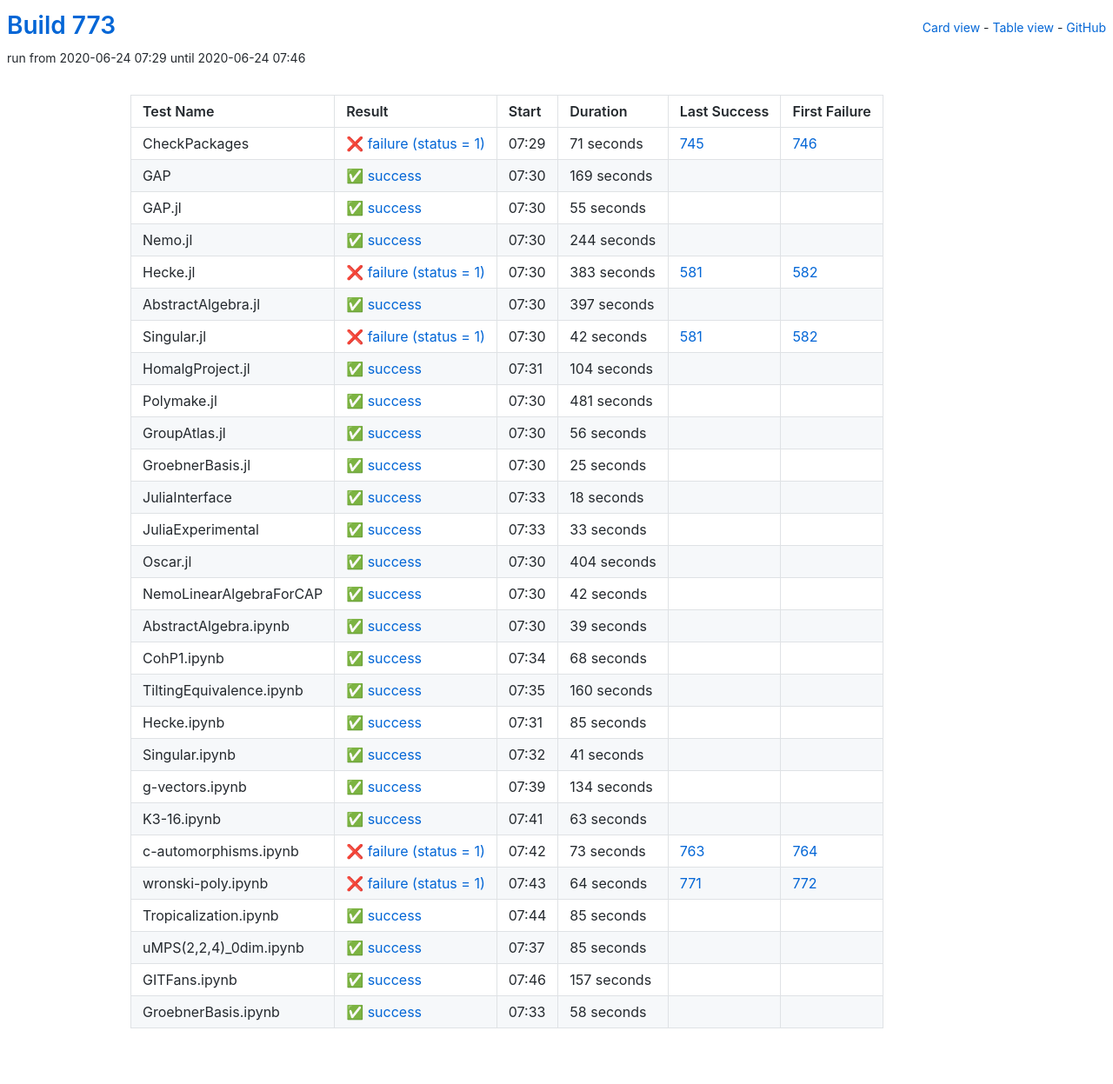
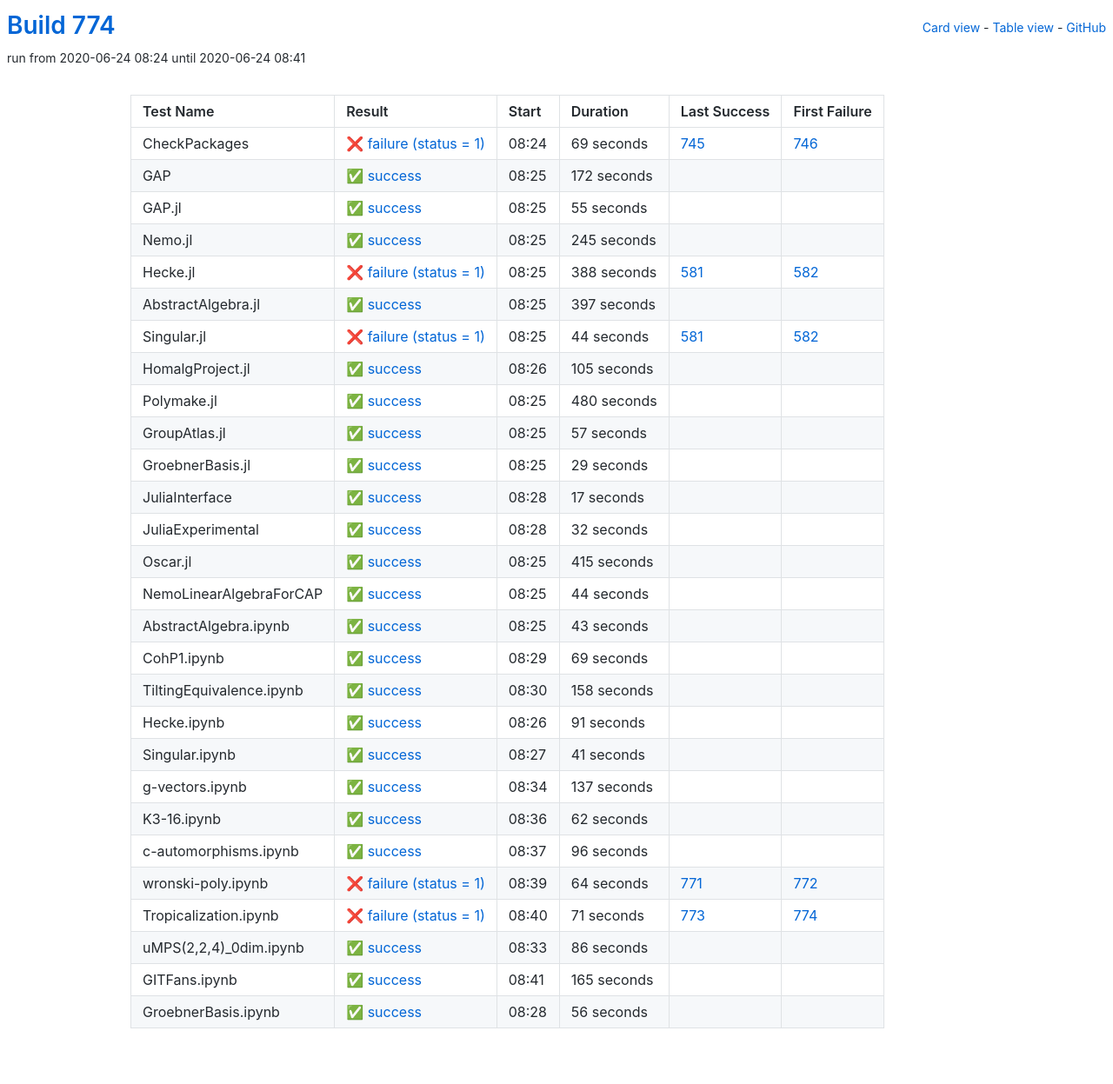
Before and after one commit to oscar-system/oscar-ci-status-1.4, a Jekyll site: the page built from table.html, in a window 1280 px wide. Shown: the whole page at 87% size. Built offline with Jekyll 4.4.1, drawn with Linux system fonts in a browser that asks for light colours.

Commit message:
Build #774

```diff
--- a/_data/ci.yml
+++ b/_data/ci.yml
@@ -1,6 +1,6 @@
 ---
-build: 773
-build_url: https://oscarci.mathematik.uni-kl.de/job/oscar-julia-1.4/773/
+build: 774
+build_url: https://oscarci.mathematik.uni-kl.de/job/oscar-julia-1.4/774/
 job: oscar-julia-1.4
 organization: oscar-system
 repo: oscar-ci-status-1.4
@@ -8,32 +8,32 @@ repourl: https://github.com/oscar-system/oscar-ci-status-1.4
 tests:
 - name: CheckPackages
   id: checkpackages
-  log: https://oscarci.mathematik.uni-kl.de/job/oscar-julia-1.4/773/artifact/logs/build-773/CheckPackages.log
-  start: 2020-06-24 07:29
+  log: https://oscarci.mathematik.uni-kl.de/job/oscar-julia-1.4/774/artifact/logs/build-774/CheckPackages.log
+  start: 2020-06-24 08:24
   success: false
   exitcode: 1
   status: failure
-  duration: 71
+  duration: 69
   last_success: 745
   last_success_url: https://oscarci.mathematik.uni-kl.de/job/oscar-julia-1.4/745/
   first_failure: 746
   first_failure_url: https://oscarci.mathematik.uni-kl.de/job/oscar-julia-1.4/746/
 - name: GAP
   id: gap
-  log: https://oscarci.mathematik.uni-kl.de/job/oscar-julia-1.4/773/artifact/logs/build-773/GAP.log
-  start: 2020-06-24 07:30
+  log: https://oscarci.mathematik.uni-kl.de/job/oscar-julia-1.4/774/artifact/logs/build-774/GAP.log
+  start: 2020-06-24 08:25
   success: true
   exitcode: 0
   status: success
-  duration: 169
+  duration: 172
   last_success: false
   last_success_url:
   first_failure: false
   first_failure_url:
 - name: GAP.jl
   id: gap-jl
-  log: https://oscarci.mathematik.uni-kl.de/job/oscar-julia-1.4/773/artifact/logs/build-773/GAP.jl.log
-  start: 2020-06-24 07:30
+  log: https://oscarci.mathematik.uni-kl.de/job/oscar-julia-1.4/774/artifact/logs/build-774/GAP.jl.log
+  start: 2020-06-24 08:25
   success: true
   exitcode: 0
   status: success
@@ -44,32 +44,32 @@ tests:
   first_failure_url:
 - name: Nemo.jl
   id: nemo-jl
-  log: https://oscarci.mathematik.uni-kl.de/job/oscar-julia-1.4/773/artifact/logs/build-773/Nemo.jl.log
-  start: 2020-06-24 07:30
+  log: https://oscarci.mathematik.uni-kl.de/job/oscar-julia-1.4/774/artifact/logs/build-774/Nemo.jl.log
+  start: 2020-06-24 08:25
   success: true
   exitcode: 0
   status: success
-  duration: 244
+  duration: 245
   last_success: false
   last_success_url:
   first_failure: false
   first_failure_url:
 - name: Hecke.jl
   id: hecke-jl
-  log: https://oscarci.mathematik.uni-kl.de/job/oscar-julia-1.4/773/artifact/logs/build-773/Hecke.jl.log
-  start: 2020-06-24 07:30
+  log: https://oscarci.mathematik.uni-kl.de/job/oscar-julia-1.4/774/artifact/logs/build-774/Hecke.jl.log
+  start: 2020-06-24 08:25
   success: false
   exitcode: 1
   status: failure
-  duration: 383
+  duration: 388
   last_success: 581
   last_success_url: https://oscarci.mathematik.uni-kl.de/job/oscar-julia-1.4/581/
   first_failure: 582
   first_failure_url: https://oscarci.mathematik.uni-kl.de/job/oscar-julia-1.4/582/
 - name: AbstractAlgebra.jl
   id: abstractalgebra-jl
-  log: https://oscarci.mathematik.uni-kl.de/job/oscar-julia-1.4/773/artifact/logs/build-773/AbstractAlgebra.jl.log
-  start: 2020-06-24 07:30
+  log: https://oscarci.mathematik.uni-kl.de/job/oscar-julia-1.4/774/artifact/logs/build-774/AbstractAlgebra.jl.log
+  start: 2020-06-24 08:25
   success: true
   exitcode: 0
   status: success
@@ -80,164 +80,164 @@ tests:
   first_failure_url:
 - name: Singular.jl
   id: singular-jl
-  log: https://oscarci.mathematik.uni-kl.de/job/oscar-julia-1.4/773/artifact/logs/build-773/Singular.jl.log
-  start: 2020-06-24 07:30
+  log: https://oscarci.mathematik.uni-kl.de/job/oscar-julia-1.4/774/artifact/logs/build-774/Singular.jl.log
+  start: 2020-06-24 08:25
   success: false
   exitcode: 1
   status: failure
-  duration: 42
+  duration: 44
   last_success: 581
   last_success_url: https://oscarci.mathematik.uni-kl.de/job/oscar-julia-1.4/581/
   first_failure: 582
   first_failure_url: https://oscarci.mathematik.uni-kl.de/job/oscar-julia-1.4/582/
 - name: HomalgProject.jl
   id: homalgproject-jl
-  log: https://oscarci.mathematik.uni-kl.de/job/oscar-julia-1.4/773/artifact/logs/build-773/HomalgProject.jl.log
-  start: 2020-06-24 07:31
+  log: https://oscarci.mathematik.uni-kl.de/job/oscar-julia-1.4/774/artifact/logs/build-774/HomalgProject.jl.log
+  start: 2020-06-24 08:26
   success: true
   exitcode: 0
   status: success
-  duration: 104
+  duration: 105
   last_success: false
   last_success_url:
   first_failure: false
   first_failure_url:
 - name: Polymake.jl
   id: polymake-jl
-  log: https://oscarci.mathematik.uni-kl.de/job/oscar-julia-1.4/773/artifact/logs/build-773/Polymake.jl.log
-  start: 2020-06-24 07:30
+  log: https://oscarci.mathematik.uni-kl.de/job/oscar-julia-1.4/774/artifact/logs/build-774/Polymake.jl.log
+  start: 2020-06-24 08:25
   success: true
   exitcode: 0
   status: success
-  duration: 481
+  duration: 480
   last_success: false
   last_success_url:
   first_failure: false
   first_failure_url:
 - name: GroupAtlas.jl
   id: groupatlas-jl
-  log: https://oscarci.mathematik.uni-kl.de/job/oscar-julia-1.4/773/artifact/logs/build-773/GroupAtlas.jl.log
-  start: 2020-06-24 07:30
+  log: https://oscarci.mathematik.uni-kl.de/job/oscar-julia-1.4/774/artifact/logs/build-774/GroupAtlas.jl.log
+  start: 2020-06-24 08:25
   success: true
   exitcode: 0
   status: success
-  duration: 56
+  duration: 57
   last_success: false
   last_success_url:
   first_failure: false
   first_failure_url:
 - name: GroebnerBasis.jl
   id: groebnerbasis-jl
-  log: https://oscarci.mathematik.uni-kl.de/job/oscar-julia-1.4/773/artifact/logs/build-773/GroebnerBasis.jl.log
-  start: 2020-06-24 07:30
+  log: https://oscarci.mathematik.uni-kl.de/job/oscar-julia-1.4/774/artifact/logs/build-774/GroebnerBasis.jl.log
+  start: 2020-06-24 08:25
   success: true
   exitcode: 0
   status: success
-  duration: 25
+  duration: 29
   last_success: false
   last_success_url:
   first_failure: false
   first_failure_url:
 - name: JuliaInterface
   id: juliainterface
-  log: https://oscarci.mathematik.uni-kl.de/job/oscar-julia-1.4/773/artifact/logs/build-773/JuliaInterface.log
-  start: 2020-06-24 07:33
+  log: https://oscarci.mathematik.uni-kl.de/job/oscar-julia-1.4/774/artifact/logs/build-774/JuliaInterface.log
+  start: 2020-06-24 08:28
   success: true
   exitcode: 0
   status: success
-  duration: 18
+  duration: 17
   last_success: false
   last_success_url:
   first_failure: false
   first_failure_url:
 - name: JuliaExperimental
   id: juliaexperimental
-  log: https://oscarci.mathematik.uni-kl.de/job/oscar-julia-1.4/773/artifact/logs/build-773/JuliaExperimental.log
-  start: 2020-06-24 07:33
+  log: https://oscarci.mathematik.uni-kl.de/job/oscar-julia-1.4/774/artifact/logs/build-774/JuliaExperimental.log
+  start: 2020-06-24 08:28
   success: true
   exitcode: 0
   status: success
-  duration: 33
+  duration: 32
   last_success: false
   last_success_url:
   first_failure: false
   first_failure_url:
 - name: Oscar.jl
   id: oscar-jl
-  log: https://oscarci.mathematik.uni-kl.de/job/oscar-julia-1.4/773/artifact/logs/build-773/Oscar.jl.log
-  start: 2020-06-24 07:30
+  log: https://oscarci.mathematik.uni-kl.de/job/oscar-julia-1.4/774/artifact/logs/build-774/Oscar.jl.log
+  start: 2020-06-24 08:25
   success: true
   exitcode: 0
   status: success
-  duration: 404
+  duration: 415
   last_success: false
   last_success_url:
   first_failure: false
   first_failure_url:
 - name: NemoLinearAlgebraForCAP
   id: nemolinearalgebraforcap
-  log: https://oscarci.mathematik.uni-kl.de/job/oscar-julia-1.4/773/artifact/logs/build-773/NemoLinearAlgebraForCAP.log
-  start: 2020-06-24 07:30
+  log: https://oscarci.mathematik.uni-kl.de/job/oscar-julia-1.4/774/artifact/logs/build-774/NemoLinearAlgebraForCAP.log
+  start: 2020-06-24 08:25
   success: true
   exitcode: 0
   status: success
-  duration: 42
+  duration: 44
   last_success: false
   last_success_url:
   first_failure: false
   first_failure_url:
 - name: AbstractAlgebra.ipynb
   id: abstractalgebra-ipynb
-  log: https://oscarci.mathematik.uni-kl.de/job/oscar-julia-1.4/773/artifact/logs/build-773/AbstractAlgebra.ipynb.log
-  start: 2020-06-24 07:30
+  log: https://oscarci.mathematik.uni-kl.de/job/oscar-julia-1.4/774/artifact/logs/build-774/AbstractAlgebra.ipynb.log
+  start: 2020-06-24 08:25
   success: true
   exitcode: 0
   status: success
-  duration: 39
+  duration: 43
   last_success: false
   last_success_url:
   first_failure: false
   first_failure_url:
 - name: CohP1.ipynb
   id: cohp1-ipynb
-  log: https://oscarci.mathematik.uni-kl.de/job/oscar-julia-1.4/773/artifact/logs/build-773/CohP1.ipynb.log
-  start: 2020-06-24 07:34
+  log: https://oscarci.mathematik.uni-kl.de/job/oscar-julia-1.4/774/artifact/logs/build-774/CohP1.ipynb.log
+  start: 2020-06-24 08:29
   success: true
   exitcode: 0
   status: success
-  duration: 68
+  duration: 69
   last_success: false
   last_success_url:
   first_failure: false
   first_failure_url:
 - name: TiltingEquivalence.ipynb
   id: tiltingequivalence-ipynb
-  log: https://oscarci.mathematik.uni-kl.de/job/oscar-julia-1.4/773/artifact/logs/build-773/TiltingEquivalence.ipynb.log
-  start: 2020-06-24 07:35
+  log: https://oscarci.mathematik.uni-kl.de/job/oscar-julia-1.4/774/artifact/logs/build-774/TiltingEquivalence.ipynb.log
+  start: 2020-06-24 08:30
   success: true
   exitcode: 0
   status: success
-  duration: 160
+  duration: 158
   last_success: false
   last_success_url:
   first_failure: false
   first_failure_url:
 - name: Hecke.ipynb
   id: hecke-ipynb
-  log: https://oscarci.mathematik.uni-kl.de/job/oscar-julia-1.4/773/artifact/logs/build-773/Hecke.ipynb.log
-  start: 2020-06-24 07:31
+  log: https://oscarci.mathematik.uni-kl.de/job/oscar-julia-1.4/774/artifact/logs/build-774/Hecke.ipynb.log
+  start: 2020-06-24 08:26
   success: true
   exitcode: 0
   status: success
-  duration: 85
+  duration: 91
   last_success: false
   last_success_url:
   first_failure: false
   first_failure_url:
 - name: Singular.ipynb
   id: singular-ipynb
-  log: https://oscarci.mathematik.uni-kl.de/job/oscar-julia-1.4/773/artifact/logs/build-773/Singular.ipynb.log
-  start: 2020-06-24 07:32
+  log: https://oscarci.mathematik.uni-kl.de/job/oscar-julia-1.4/774/artifact/logs/build-774/Singular.ipynb.log
+  start: 2020-06-24 08:27
   success: true
   exitcode: 0
   status: success
@@ -248,44 +248,44 @@ tests:
   first_failure_url:
 - name: g-vectors.ipynb
   id: g-vectors-ipynb
-  log: https://oscarci.mathematik.uni-kl.de/job/oscar-julia-1.4/773/artifact/logs/build-773/g-vectors.ipynb.log
-  start: 2020-06-24 07:39
+  log: https://oscarci.mathematik.uni-kl.de/job/oscar-julia-1.4/774/artifact/logs/build-774/g-vectors.ipynb.log
+  start: 2020-06-24 08:34
   success: true
   exitcode: 0
   status: success
-  duration: 134
+  duration: 137
   last_success: false
   last_success_url:
   first_failure: false
   first_failure_url:
 - name: K3-16.ipynb
   id: k3-16-ipynb
-  log: https://oscarci.mathematik.uni-kl.de/job/oscar-julia-1.4/773/artifact/logs/build-773/K3-16.ipynb.log
-  start: 2020-06-24 07:41
+  log: https://oscarci.mathematik.uni-kl.de/job/oscar-julia-1.4/774/artifact/logs/build-774/K3-16.ipynb.log
+  start: 2020-06-24 08:36
   success: true
   exitcode: 0
   status: success
-  duration: 63
+  duration: 62
   last_success: false
   last_success_url:
   first_failure: false
   first_failure_url:
 - name: c-automorphisms.ipynb
   id: c-automorphisms-ipynb
-  log: https://oscarci.mathematik.uni-kl.de/job/oscar-julia-1.4/773/artifact/logs/build-773/c-automorphisms.ipynb.log
-  start: 2020-06-24 07:42
-  success: false
-  exitcode: 1
-  status: failure
-  duration: 73
-  last_success: 763
-  last_success_url: https://oscarci.mathematik.uni-kl.de/job/oscar-julia-1.4/763/
-  first_failure: 764
-  first_failure_url: https://oscarci.mathematik.uni-kl.de/job/oscar-julia-1.4/764/
+  log: https://oscarci.mathematik.uni-kl.de/job/oscar-julia-1.4/774/artifact/logs/build-774/c-automorphisms.ipynb.log
+  start: 2020-06-24 08:37
+  success: true
+  exitcode: 0
+  status: success
+  duration: 96
+  last_success: false
+  last_success_url:
+  first_failure: false
+  first_failure_url:
 - name: wronski-poly.ipynb
   id: wronski-poly-ipynb
-  log: https://oscarci.mathematik.uni-kl.de/job/oscar-julia-1.4/773/artifact/logs/build-773/wronski-poly.ipynb.log
-  start: 2020-06-24 07:43
+  log: https://oscarci.mathematik.uni-kl.de/job/oscar-julia-1.4/774/artifact/logs/build-774/wronski-poly.ipynb.log
+  start: 2020-06-24 08:39
   success: false
   exitcode: 1
   status: failure
@@ -296,48 +296,48 @@ tests:
   first_failure_url: https://oscarci.mathematik.uni-kl.de/job/oscar-julia-1.4/772/
 - name: Tropicalization.ipynb
   id: tropicalization-ipynb
-  log: https://oscarci.mathematik.uni-kl.de/job/oscar-julia-1.4/773/artifact/logs/build-773/Tropicalization.ipynb.log
-  start: 2020-06-24 07:44
+  log: https://oscarci.mathematik.uni-kl.de/job/oscar-julia-1.4/774/artifact/logs/build-774/Tropicalization.ipynb.log
+  start: 2020-06-24 08:40
+  success: false
+  exitcode: 1
+  status: failure
+  duration: 71
+  last_success: 773
+  last_success_url: https://oscarci.mathematik.uni-kl.de/job/oscar-julia-1.4/773/
+  first_failure: 774
+  first_failure_url: https://oscarci.mathematik.uni-kl.de/job/oscar-julia-1.4/774/
+- name: uMPS(2,2,4)_0dim.ipynb
+  id: umps-2-2-4-0dim-ipynb
+  log: https://oscarci.mathematik.uni-kl.de/job/oscar-julia-1.4/774/artifact/logs/build-774/uMPS-2-2-4-_0dim.ipynb.log
+  start: 2020-06-24 08:33
   success: true
   exitcode: 0
   status: success
-  duration: 85
-  last_success: false
-  last_success_url:
-  first_failure: false
-  first_failure_url:
-- name: uMPS(2,2,4)_0dim.ipynb
-  id: umps-2-2-4-0dim-ipynb
-  log: https://oscarci.mathematik.uni-kl.de/job/oscar-julia-1.4/773/artifact/logs/build-773/uMPS-2-2-4-_0dim.ipynb.log
-  start: 2020-06-24 07:37
-  success: true
-  exitcode: 0
-  status: success
-  duration: 85
+  duration: 86
   last_success: false
   last_success_url:
   first_failure: false
   first_failure_url:
 - name: GITFans.ipynb
   id: gitfans-ipynb
-  log: https://oscarci.mathematik.uni-kl.de/job/oscar-julia-1.4/773/artifact/logs/build-773/GITFans.ipynb.log
-  start: 2020-06-24 07:46
+  log: https://oscarci.mathematik.uni-kl.de/job/oscar-julia-1.4/774/artifact/logs/build-774/GITFans.ipynb.log
+  start: 2020-06-24 08:41
   success: true
   exitcode: 0
   status: success
-  duration: 157
+  duration: 165
   last_success: false
   last_success_url:
   first_failure: false
   first_failure_url:
 - name: GroebnerBasis.ipynb
   id: groebnerbasis-ipynb
-  log: https://oscarci.mathematik.uni-kl.de/job/oscar-julia-1.4/773/artifact/logs/build-773/GroebnerBasis.ipynb.log
-  start: 2020-06-24 07:33
+  log: https://oscarci.mathematik.uni-kl.de/job/oscar-julia-1.4/774/artifact/logs/build-774/GroebnerBasis.ipynb.log
+  start: 2020-06-24 08:28
   success: true
   exitcode: 0
   status: success
-  duration: 58
+  duration: 56
   last_success: false
   last_success_url:
   first_failure: false
```
Also changed, not shown: README.md.
